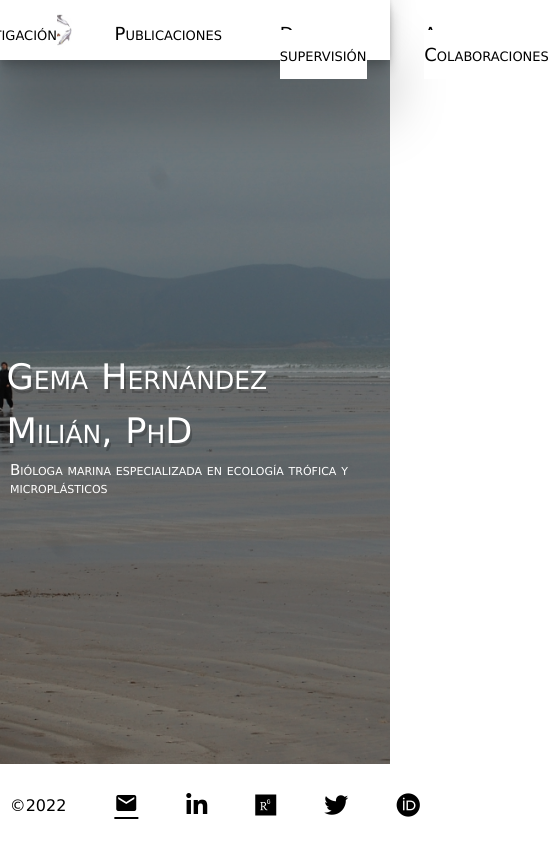
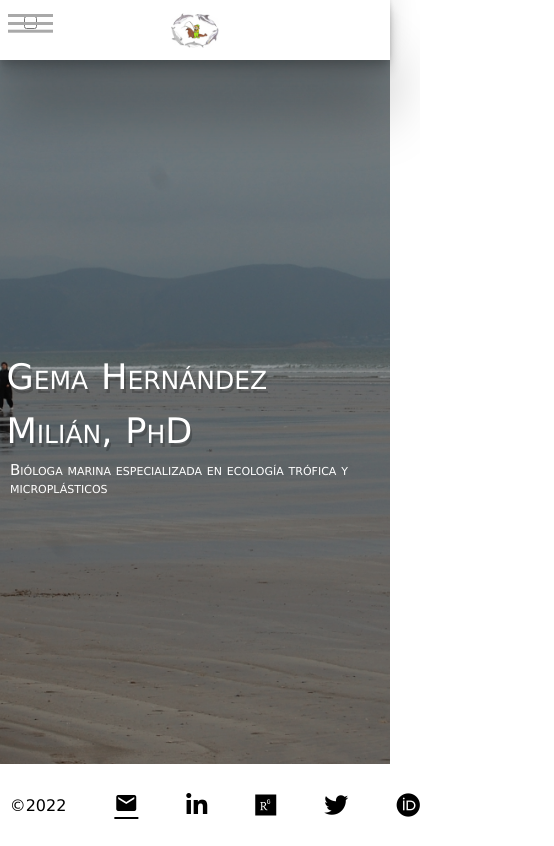
Before and after one commit to calmarti/GemasPersonalWeb, a React (Create React App) app: page / in a window 390 px wide. Shown: the whole page, 554 px wide, since content can reach past the window. Built offline with nearby package versions, Linux system fonts and the light colour scheme.

Commit message:
responsive mobile: burger menu y primera versión incompleta

```diff
--- a/src/Components/Layout/Navbar.js
+++ b/src/Components/Layout/Navbar.js
@@ -1,7 +1,14 @@
 import "./navbar.css";
-import StyledLink from "./StyledLink"
+import StyledLink from "./StyledLink";
 import { useState } from "react";
 import Dropdown from "./Dropdown";
+
+//TODO: mobile, para el navbar falta:
+// - arreglar posicion, bg-color y color del dropdown
+// - reducir tamaño footer o de iconos de footer
+// - hero: problema del espacio a la derecha (ya lo resolví en su día en versión desktop)
+// - título y subtítulos más pequeños y centrados al screen mobile al tiempo que la foto muestra a Gema
+// - resto de las páginas!!
 
 
 
@@ -30,13 +37,20 @@ export default function Navbar() {
       ],
     },
     { title: "Docencia y supervisión", slug: "/docencia-y-supervision" },
-    { title: "Asesorias y Colaboraciones", slug: "/asesorias-y-colaboraciones" },
-    ];
+    {
+      title: "Asesorias y Colaboraciones",
+      slug: "/asesorias-y-colaboraciones",
+    },
+  ];
 
   return (
     <nav className="navbar">
       <StyledLink className="logo" to="/"></StyledLink>
-      <ul>
+
+      <input id="burger-menu" type="checkbox" />
+      <label for="burger-menu" className="burger-label"></label>
+
+      <ul className="navbar-list">
         {items.map((item) =>
           item.submenu ? (
             <li
@@ -58,7 +72,9 @@ export default function Navbar() {
             </li>
           ) : (
             <li key={item.title}>
-              <StyledLink className="animated-menu-item" to={item.slug}>{item.title}</StyledLink>
+              <StyledLink className="animated-menu-item" to={item.slug}>
+                {item.title}
+              </StyledLink>
             </li>
           )
         )}
--- a/src/Components/Layout/navbar.css
+++ b/src/Components/Layout/navbar.css
@@ -1,52 +1,81 @@
 .navbar {
   position: absolute;
-  top:0;    /* esto fue crucial */
-  width: 100%;
+  top: 0; /* esto fue crucial */
+  width: 100vw;
   height: var(--navbar-size);
   background-color: #ffffff;
   color: #000000;
   font-size: large;
   font-variant: small-caps;
-  box-shadow: rgba(0, 0, 0, 0.25) 0px 54px 55px, rgba(0, 0, 0, 0.12) 0px -12px 30px, rgba(0, 0, 0, 0.12) 0px 4px 6px, rgba(0, 0, 0, 0.17) 0px 12px 13px, rgba(0, 0, 0, 0.09) 0px -3px 5px;
-/*   box-shadow: rgba(0, 0, 0, 0.16) 0px 3px 6px, rgba(0, 0, 0, 0.23) 0px 3px 6px; */
+  box-shadow: rgba(0, 0, 0, 0.25) 0px 54px 55px,
+    rgba(0, 0, 0, 0.12) 0px -12px 30px, rgba(0, 0, 0, 0.12) 0px 4px 6px,
+    rgba(0, 0, 0, 0.17) 0px 12px 13px, rgba(0, 0, 0, 0.09) 0px -3px 5px;
   z-index: 10;
 }
 
+
 .logo {
-  float:left;
+  position:absolute;
+  top: 50%;
+  left: 50%;
+  transform: translate(-50%, -50%);
   width: 48px;
   height: 48px;
   background-image: url("../../../public/img/logo.jpg");
   background-size: cover;
-  margin-left: 1.5rem;
-  margin-top: 0.4rem;
+  /*   margin:0 auto; */
+  /*  margin-left: 1.5rem;
+  margin-top: 0.4rem;  */
+  z-index:15;
 }
 
-.navbar > ul {
-  display: flex;
-  margin-left: 2.4rem;
-  gap: 3rem;
-  justify-content: center;
+.navbar-list {
+  display: none;
+  list-style-type: none;
 }
 
-.navbar > ul li {
+.navbar-list li {
   list-style-type: none;
-  padding:0.3rem;
 }
 
-.animated-menu-item{
-  transition: 0.3s ease;
-  background-color: #ffffff;
-  color:  #000000;
-  border-top: 2px solid #ffffff;
-  border-bottom: 2px solid #ffffff;
-  padding: 12px 0;
+#burger-menu {
+  margin:16px 24px;;
+/*   display: none; */
 }
 
-.animated-menu-item:hover{
-  border-top: 2px solid #000000;
-  border-bottom: 2px solid #000000;
-  padding: 8px 0;
+#burger-menu:checked ~ .navbar-list{
+display:flex;
+flex-direction:column;
+gap:3rem;
+justify-content: center;
+align-items: center;
+background-color: #000000;
+color: #ffffff;
+height: calc(100vh - var(--footer-size) - var(--navbar-size));
+
+/* margin:0; */
+/* padding: 0; */
+
+}
+
+
+.burger-label {
+  position: absolute;
+  top: 6px;
+  left: 0;
+  width: 32px;
+  height: 32px;
+}
+
+.burger-label::before {
+  position: absolute;
+  left: 8px;
+  top: 8px;
+  width: 45px;
+  height: 3.2px;
+  content: "";
+  background-color: darkgray;
+  box-shadow: 0 8.0px  0 darkgray, 0 15.7px 0 0 darkgray;
 }
 
 
@@ -66,9 +95,103 @@
   padding: 0.8rem;
   width: 8rem;
   margin-left: 2rem;
-
 }
 
-.navbar .show-dropdown li:hover{
-  box-shadow: rgba(0, 0, 0, 0.05) 0px 0px 0px 1px, rgb(209, 213, 219) 0px 0px 0px 1px inset;
+.navbar .show-dropdown li:hover {
+  box-shadow: rgba(0, 0, 0, 0.05) 0px 0px 0px 1px,
+    rgb(209, 213, 219) 0px 0px 0px 1px inset;
 }
+
+
+
+@media all and (min-width: 768px) {
+  .navbar {
+    position: absolute;
+    top: 0;
+    width: 100%;
+    height: var(--navbar-size);
+    background-color: #ffffff;
+    color: #000000;
+    font-size: large;
+    font-variant: small-caps;
+    box-shadow: rgba(0, 0, 0, 0.25) 0px 54px 55px,
+      rgba(0, 0, 0, 0.12) 0px -12px 30px, rgba(0, 0, 0, 0.12) 0px 4px 6px,
+      rgba(0, 0, 0, 0.17) 0px 12px 13px, rgba(0, 0, 0, 0.09) 0px -3px 5px;
+    /*   box-shadow: rgba(0, 0, 0, 0.16) 0px 3px 6px, rgba(0, 0, 0, 0.23) 0px 3px 6px; */
+    z-index: 10;
+  }
+
+
+  .logo {
+    position: absolute;
+    top:26px;
+    left:20px;
+   /*  float: left; */
+    width: 48px;
+    height: 48px;
+    background-image: url("../../../public/img/logo.jpg");
+    background-size: cover;
+    margin-left: 1.5rem;
+    margin-top: 0.4rem;
+  /*   z-index:20; */
+
+  }
+
+  #burger-menu {
+    display: none;
+  }
+
+  .burger-label {
+    display: none;
+  }
+
+  .navbar-list {
+    display: flex;
+    margin-left: 2.4rem;
+    gap: 3rem;
+    justify-content: center;
+  }
+
+  .navbar > ul li {
+    list-style-type: none;
+    padding: 0.3rem;
+  }
+
+  .animated-menu-item {
+    transition: 0.3s ease;
+    background-color: #ffffff;
+    color: #000000;
+    border-top: 2px solid #ffffff;
+    border-bottom: 2px solid #ffffff;
+    padding: 12px 0;
+  }
+
+  .animated-menu-item:hover {
+    border-top: 2px solid #000000;
+    border-bottom: 2px solid #000000;
+    padding: 8px 0;
+  }
+
+  .navbar .hide-dropdown {
+    display: none;
+  }
+
+  .navbar .show-dropdown {
+    position: absolute;
+    top: 2.8rem;
+    display: flex;
+    flex-direction: column;
+    justify-content: center;
+    align-items: center;
+    gap: 1rem;
+    background-color: white;
+    padding: 0.8rem;
+    width: 8rem;
+    margin-left: 2rem;
+  }
+
+  .navbar .show-dropdown li:hover {
+    box-shadow: rgba(0, 0, 0, 0.05) 0px 0px 0px 1px,
+      rgb(209, 213, 219) 0px 0px 0px 1px inset;
+  }
+}
```
Also changed, not shown: src/index.js (+6 -4 lines).
